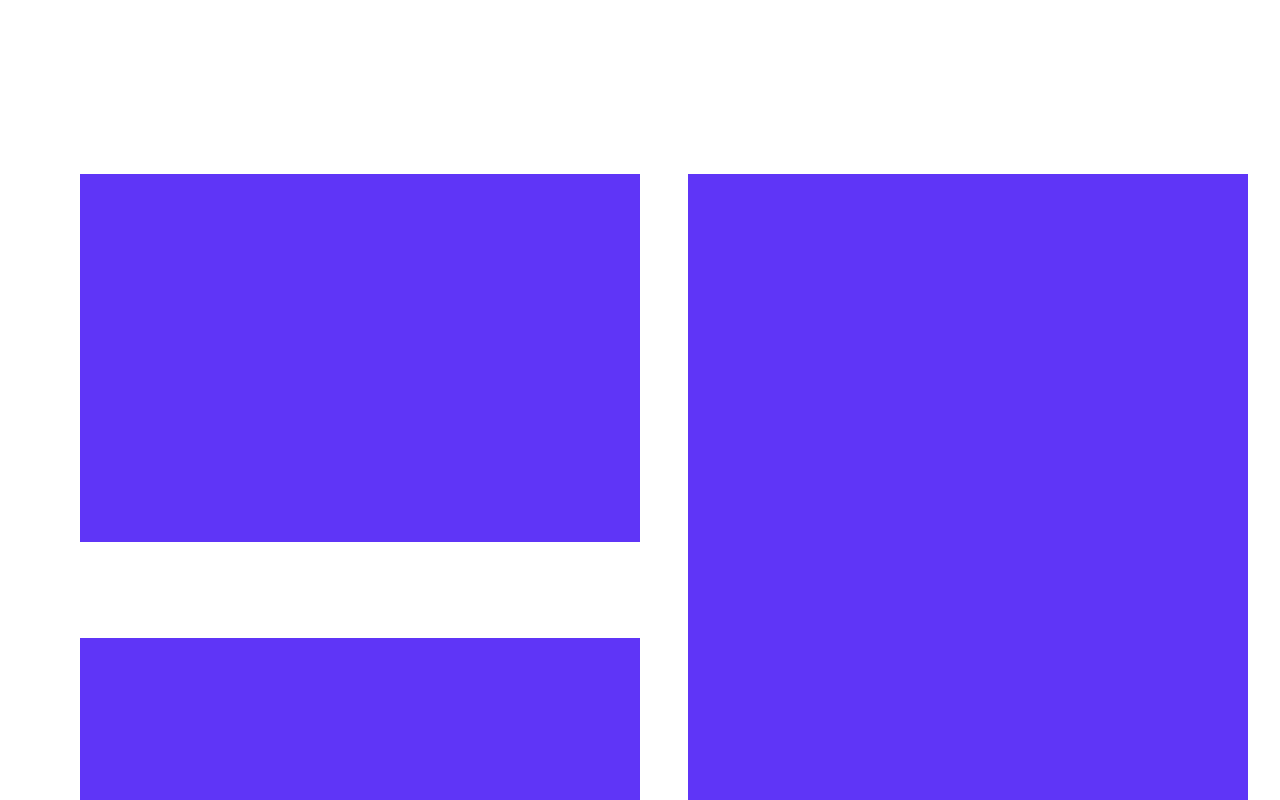
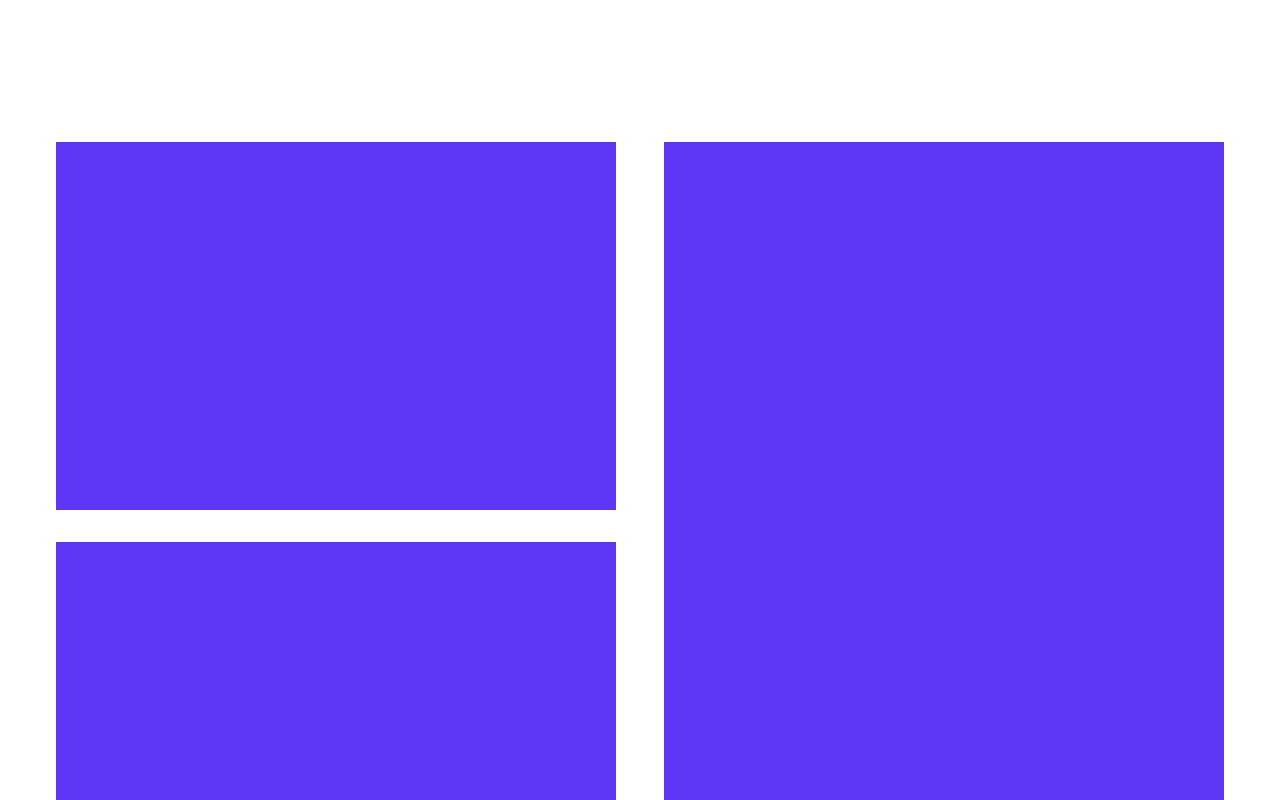
Before and after one commit to KaiyuWei/brink-page, a Next.js app: page / in a window 1280 px wide. Shown: the part 2280-3080 px from the top of the page. Built offline with nearby package versions, Linux system fonts and the light colour scheme.

Commit message:
section2 use self-defined css classes

```diff
--- a/app/components/section2/section2.module.css
+++ b/app/components/section2/section2.module.css
@@ -18,14 +18,18 @@
 .sideFlexItem {
   width: 35rem;
   height: 23rem;
-  margin: 3rem 3rem;
-  flex: 1 1 auto;
+  max-width: 35rem;
+  min-width: 25rem;
+  margin: 1rem 1.5rem;
+  flex: 0 1 auto;
 }
 
 /* the flex box in the middle */
 .middleFlexItem {
   width: 35rem;
-  height: 49rem;
-  margin: 3rem 1rem;
-  flex-shrink: 1;
+  height: 48rem;
+  max-width: 35rem;
+  min-width: 25rem;
+  margin: 1rem 1.5rem;
+  flex: 0 1 auto;
 }
--- a/app/components/section2/section2.tsx
+++ b/app/components/section2/section2.tsx
@@ -36,10 +36,9 @@ export default function Section1() {
             <div className={`${styles.sideFlexItem} placeholder-box`}></div>
             <div className={`${styles.sideFlexItem} placeholder-box`}></div>
           </div>
-          <div
-            className="placeholder-box flex"
-            style={{ width: "35rem", height: "49rem", margin: "3rem 0rem" }}
-          ></div>
+          <div>
+            <div className={`${styles.middleFlexItem} placeholder-box`}></div>
+          </div>
           <div className={styles.flexVertical}>
             <div className={`${styles.sideFlexItem} placeholder-box`}></div>
             <div className={`${styles.sideFlexItem} placeholder-box`}></div>
```
